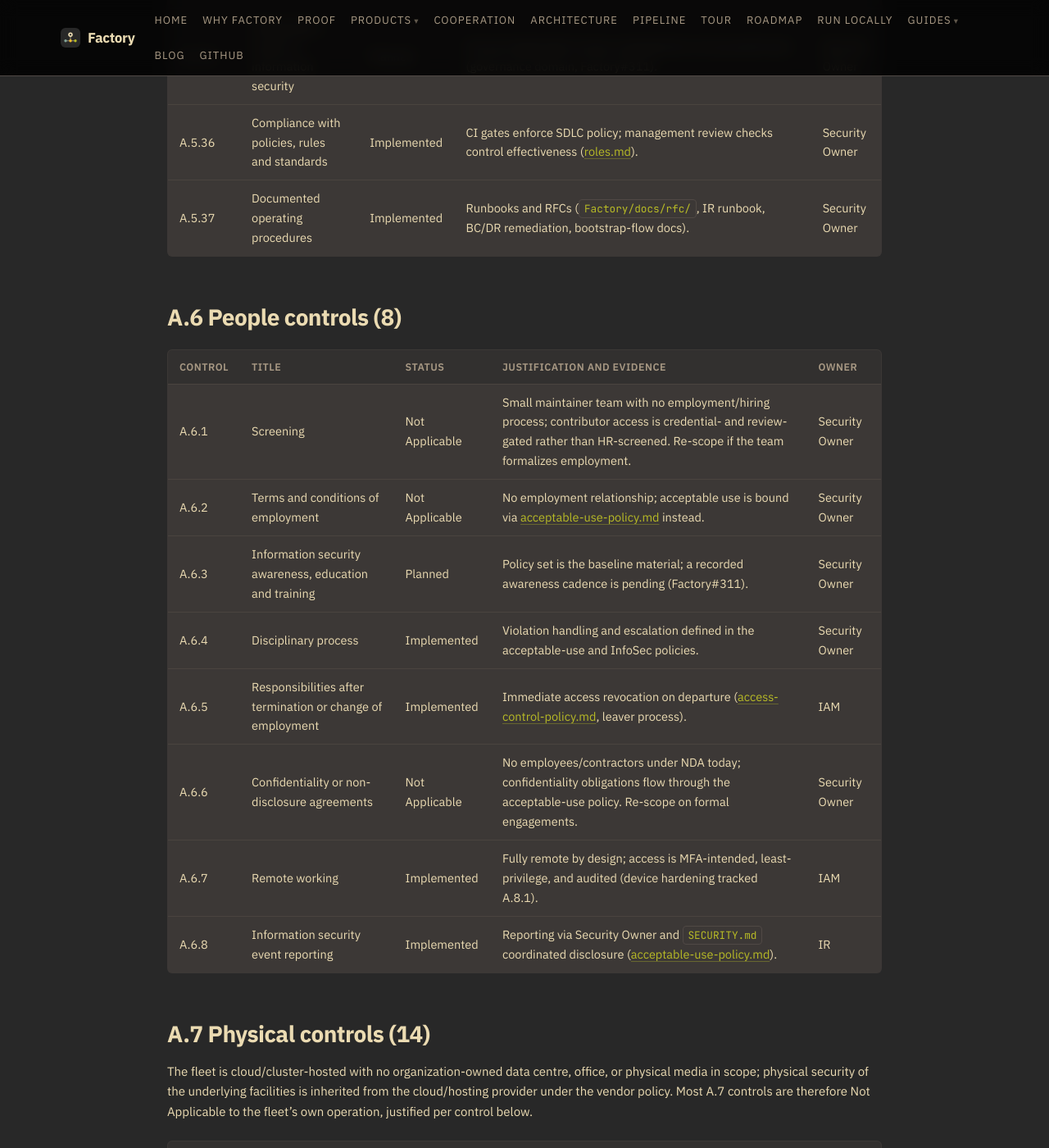
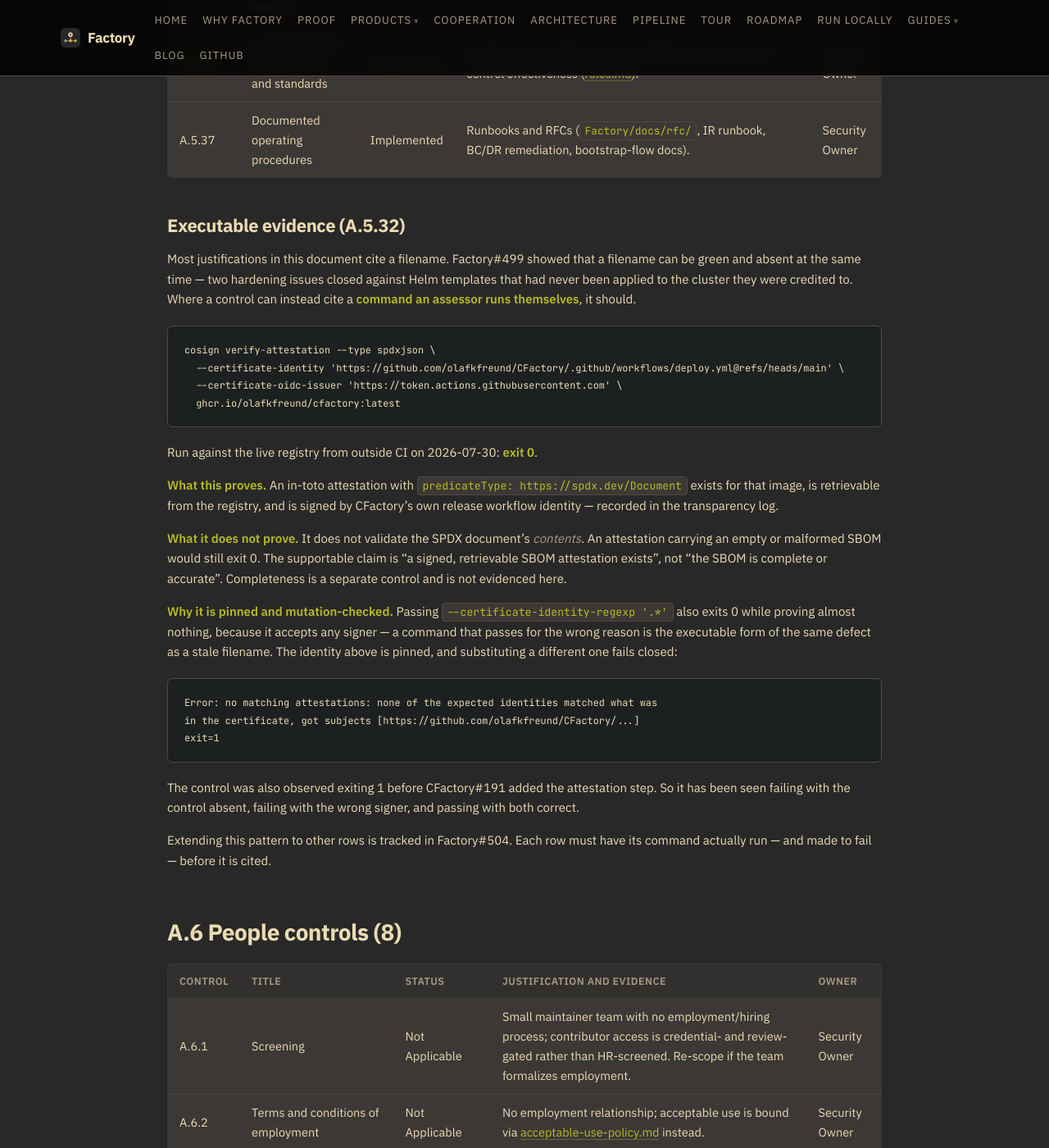
Before and after one commit to olafkfreund/Factory, a Jekyll site: the page built from docs/compliance/statement-of-applicability.md, in a window 1280 px wide and 1400 px high, scrolled down 4372 px. Shown: the whole window at 82% size. Built offline with Jekyll 4.4.1, drawn with Linux system fonts in a browser that asks for light colours; our own code applies the rules of GitHub Pages for plain Markdown files; some of the changed text lies outside the part shown.

Commit message:
docs(compliance): the SBOM evidence command proved less than the row claimed, and my own invocation proved less still
Two overclaims in the A.5.32 evidence added a commit ago, one caught by the
compliance agent and one found while fixing it.

1. `cosign verify-attestation --type spdxjson` verifies the DSSE envelope
   signature and that predicateType matches. It does NOT validate the SPDX
   document's contents: an attestation carrying an empty or garbage SBOM exits
   0 all the same. The row implied the SBOM itself was evidenced. Supportable
   claim is "a signed, retrievable SBOM attestation exists" — completeness and
   accuracy are a different control and are not evidenced here.

2. Mine: I ran it with `--certificate-identity-regexp '.*'`, which accepts any
   signer. A verification that accepts any signer is barely a verification, and
   citing its exit code as evidence is the executable form of exactly the
   defect #499 is about — green for the wrong reason.

Re-run pinned to the real signer, which the failure output names:
  https://github.com/olafkfreund/CFactory/.github/workflows/deploy.yml@refs/heads/main
with issuer https://token.actions.githubusercontent.com. Still exit 0.

Then made to fail, because a check never observed failing is not a check:
substituting a different identity exits 1 with "none of the expected identities
matched". Combined with the compliance agent's observation of exit 1 before
CFactory#191 added the step, this control has now been seen failing with the
control absent, failing with the wrong signer, and passing with both correct.

The row now points at a note below the table carrying the pinned command, what
it proves, what it does NOT prove, and the mutation check — rather than
compressing all of that into a table cell where the caveat would be dropped
first.

The general form, noted for #504: citing a command beats citing a filename,
but only if the command has been made to fail. Otherwise it is a filename with
extra steps.

Co-Authored-By: Claude Opus 5 <noreply@anthropic.com>
Claude-Session: https://claude.ai/code/session_01NnzwnLkaYyPzPq442JeEHs

````diff
--- a/docs/compliance/statement-of-applicability.md
+++ b/docs/compliance/statement-of-applicability.md
@@ -61,12 +61,41 @@ matrix draw evidence from the same [domain documents](policies/). Owner tags map
 | A.5.29 | Information security during disruption | Planned | BC policy defined; recovery constrained by the open backup gap (R-001, Factory#321). | BC/DR |
 | A.5.30 | ICT readiness for business continuity | Planned | RTO/RPO proposed; backups, tested restore, and DR runbook pending (Factory#321). | BC/DR |
 | A.5.31 | Legal, statutory, regulatory and contractual requirements | Implemented | Notification obligations mapped in the IR runbook's breach-notification matrix; GDPR ROPA `AIFactory/guides/compliance/dpia-data-flow.md`. | Security Owner |
-| A.5.32 | Intellectual property rights | Implemented | Dual SBOM (SPDX/CycloneDX) inventories dependencies and their licences; OSS licence compliance tracked in supply-chain. **Executable evidence:** `cosign verify-attestation --type spdxjson ghcr.io/olafkfreund/cfactory:latest` exits 0 against the live registry — verified independently of CI 2026-07-30, and observed exiting 1 before the attestation existed (CFactory#191). | Supply-chain |
+| A.5.32 | Intellectual property rights | Implemented | Dual SBOM (SPDX/CycloneDX) inventories dependencies and their licences; OSS licence compliance tracked in supply-chain. **Executable evidence** — see [the note below this table](#executable-evidence-a532) for what it does and does not prove. | Supply-chain |
 | A.5.33 | Protection of records | Implemented | Audit records are tamper-evident and retained 13 months (`audit_retention.py`); note evidence ILM bug (R-006). | Audit |
 | A.5.34 | Privacy and protection of PII | Planned | Redactor + DPIA exist; PII-egress-by-default and DSAR gaps open (R-004, Factory#320). | Data |
 | A.5.35 | Independent review of information security | Planned | Annual independent review scheduled but not yet performed (governance domain, Factory#311). | Security Owner |
 | A.5.36 | Compliance with policies, rules and standards | Implemented | CI gates enforce SDLC policy; management review checks control effectiveness ([roles.md](roles.md)). | Security Owner |
 | A.5.37 | Documented operating procedures | Implemented | Runbooks and RFCs (`Factory/docs/rfc/`, IR runbook, BC/DR remediation, bootstrap-flow docs). | Security Owner |
+
+### Executable evidence (A.5.32) {#executable-evidence-a532}
+
+Most justifications in this document cite a filename. Factory#499 showed that a filename can be green and absent at the same time — two hardening issues closed against Helm templates that had never been applied to the cluster they were credited to. Where a control can instead cite a **command an assessor runs themselves**, it should.
+
+```sh
+cosign verify-attestation --type spdxjson \
+  --certificate-identity 'https://github.com/olafkfreund/CFactory/.github/workflows/deploy.yml@refs/heads/main' \
+  --certificate-oidc-issuer 'https://token.actions.githubusercontent.com' \
+  ghcr.io/olafkfreund/cfactory:latest
+```
+
+Run against the live registry from outside CI on 2026-07-30: **exit 0**.
+
+**What this proves.** An in-toto attestation with `predicateType: https://spdx.dev/Document` exists for that image, is retrievable from the registry, and is signed by CFactory's own release workflow identity — recorded in the transparency log.
+
+**What it does not prove.** It does not validate the SPDX document's *contents*. An attestation carrying an empty or malformed SBOM would still exit 0. The supportable claim is "a signed, retrievable SBOM attestation exists", not "the SBOM is complete or accurate". Completeness is a separate control and is not evidenced here.
+
+**Why it is pinned and mutation-checked.** Passing `--certificate-identity-regexp '.*'` also exits 0 while proving almost nothing, because it accepts any signer — a command that passes for the wrong reason is the executable form of the same defect as a stale filename. The identity above is pinned, and substituting a different one fails closed:
+
+```
+Error: no matching attestations: none of the expected identities matched what was
+in the certificate, got subjects [https://github.com/olafkfreund/CFactory/...]
+exit=1
+```
+
+The control was also observed exiting 1 before CFactory#191 added the attestation step. So it has been seen failing with the control absent, failing with the wrong signer, and passing with both correct.
+
+Extending this pattern to other rows is tracked in Factory#504. Each row must have its command actually run — and made to fail — before it is cited.
 
 ## A.6 People controls (8)
 
````
